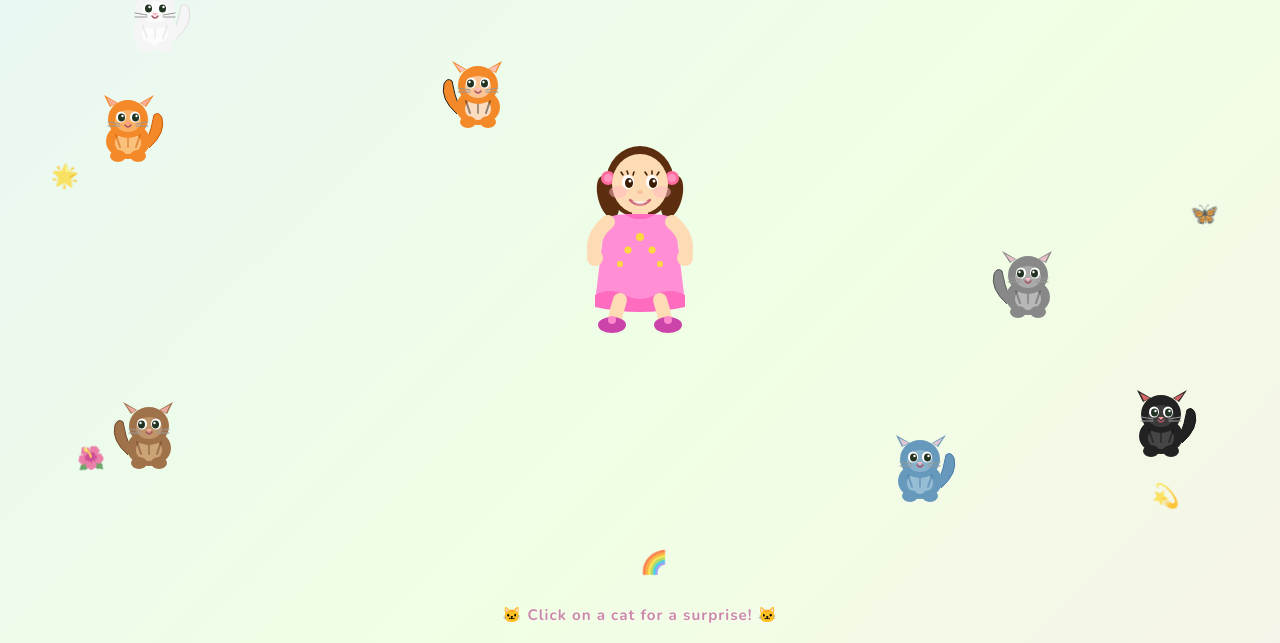
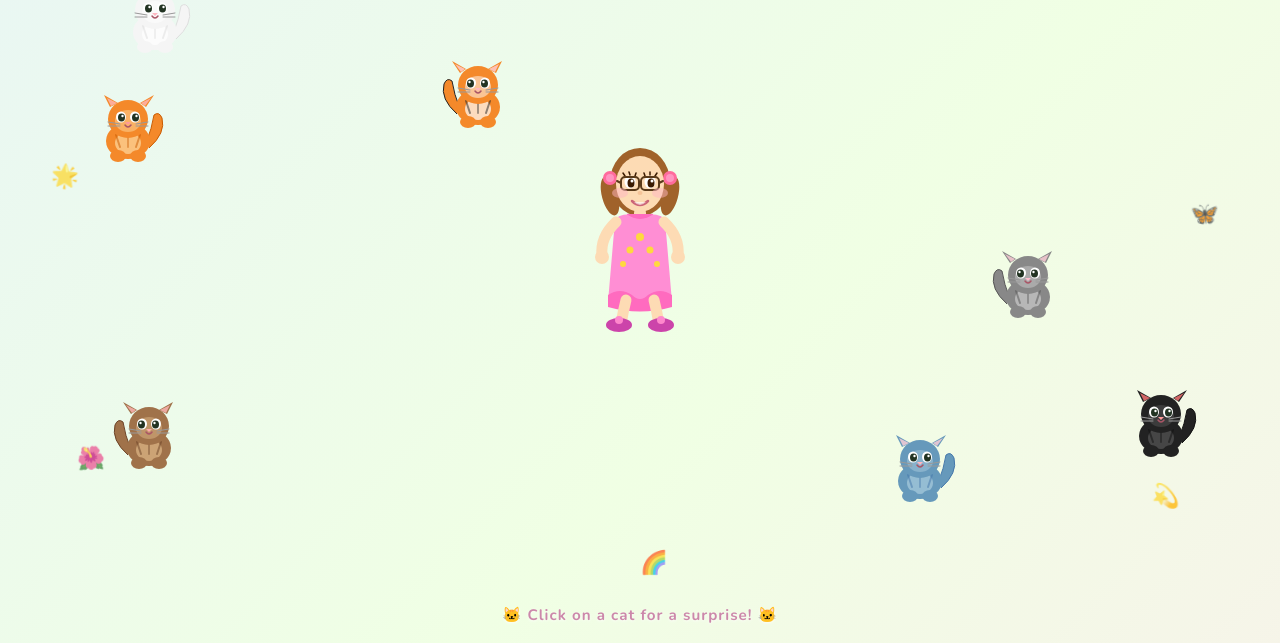
Before and after one commit to richards-bot/layla, a plain HTML site: page index.html in a window 1280 px wide. Shown: the part 157-800 px from the top of the page. Drawn offline with nearby package versions, Linux system fonts and the light colour scheme.

Commit message:
Update girl: slimmer, light brown hair, glasses 🤓

```diff
--- a/index.html
+++ b/index.html
@@ -196,75 +196,81 @@ body {
 <!-- GIRL CHARACTER -->
 <div id="girl" class="girl-idle">
   <svg viewBox="0 0 120 180" xmlns="http://www.w3.org/2000/svg">
-    <!-- Hair back -->
-    <ellipse cx="60" cy="40" rx="34" ry="36" fill="#5C2D0E"/>
+    <!-- Hair back (light brown) -->
+    <ellipse cx="60" cy="40" rx="30" ry="34" fill="#A0622A"/>
     <!-- Two pigtails -->
-    <ellipse cx="28" cy="55" rx="10" ry="22" fill="#5C2D0E" transform="rotate(-15,28,55)"/>
-    <ellipse cx="92" cy="55" rx="10" ry="22" fill="#5C2D0E" transform="rotate(15,92,55)"/>
+    <ellipse cx="30" cy="54" rx="8" ry="20" fill="#A0622A" transform="rotate(-15,30,54)"/>
+    <ellipse cx="90" cy="54" rx="8" ry="20" fill="#A0622A" transform="rotate(15,90,54)"/>
     <!-- Hair ribbons -->
-    <circle cx="28" cy="36" r="7" fill="#FF6B9D"/>
-    <circle cx="92" cy="36" r="7" fill="#FF6B9D"/>
-    <circle cx="28" cy="36" r="4" fill="#FF94C0"/>
-    <circle cx="92" cy="36" r="4" fill="#FF94C0"/>
-    <!-- Skin - face -->
-    <ellipse cx="60" cy="42" rx="28" ry="30" fill="#FDDBB4"/>
+    <circle cx="30" cy="36" r="7" fill="#FF6B9D"/>
+    <circle cx="90" cy="36" r="7" fill="#FF6B9D"/>
+    <circle cx="30" cy="36" r="4" fill="#FF94C0"/>
+    <circle cx="90" cy="36" r="4" fill="#FF94C0"/>
+    <!-- Skin - face (slightly narrower) -->
+    <ellipse cx="60" cy="42" rx="24" ry="28" fill="#FDDBB4"/>
     <!-- Eyes -->
-    <ellipse cx="48" cy="40" rx="6" ry="7" fill="white"/>
-    <ellipse cx="72" cy="40" rx="6" ry="7" fill="white"/>
-    <ellipse cx="49" cy="41" rx="4" ry="5" fill="#3A1A00"/>
-    <ellipse cx="73" cy="41" rx="4" ry="5" fill="#3A1A00"/>
-    <circle cx="50" cy="39" r="1.5" fill="white"/>
-    <circle cx="74" cy="39" r="1.5" fill="white"/>
+    <ellipse cx="50" cy="40" rx="5.5" ry="6.5" fill="white"/>
+    <ellipse cx="70" cy="40" rx="5.5" ry="6.5" fill="white"/>
+    <ellipse cx="51" cy="41" rx="3.5" ry="4.5" fill="#3A1A00"/>
+    <ellipse cx="71" cy="41" rx="3.5" ry="4.5" fill="#3A1A00"/>
+    <circle cx="52" cy="39" r="1.5" fill="white"/>
+    <circle cx="72" cy="39" r="1.5" fill="white"/>
     <!-- Eyelashes -->
-    <line x1="43" y1="33" x2="41" y2="30" stroke="#3A1A00" stroke-width="1.5" stroke-linecap="round"/>
-    <line x1="48" y1="32" x2="47" y2="29" stroke="#3A1A00" stroke-width="1.5" stroke-linecap="round"/>
-    <line x1="53" y1="33" x2="54" y2="30" stroke="#3A1A00" stroke-width="1.5" stroke-linecap="round"/>
-    <line x1="67" y1="33" x2="65" y2="30" stroke="#3A1A00" stroke-width="1.5" stroke-linecap="round"/>
-    <line x1="72" y1="32" x2="72" y2="29" stroke="#3A1A00" stroke-width="1.5" stroke-linecap="round"/>
-    <line x1="77" y1="33" x2="79" y2="30" stroke="#3A1A00" stroke-width="1.5" stroke-linecap="round"/>
+    <line x1="45" y1="34" x2="43" y2="31" stroke="#3A1A00" stroke-width="1.5" stroke-linecap="round"/>
+    <line x1="50" y1="33" x2="49" y2="30" stroke="#3A1A00" stroke-width="1.5" stroke-linecap="round"/>
+    <line x1="55" y1="34" x2="56" y2="31" stroke="#3A1A00" stroke-width="1.5" stroke-linecap="round"/>
+    <line x1="65" y1="34" x2="64" y2="31" stroke="#3A1A00" stroke-width="1.5" stroke-linecap="round"/>
+    <line x1="70" y1="33" x2="70" y2="30" stroke="#3A1A00" stroke-width="1.5" stroke-linecap="round"/>
+    <line x1="75" y1="34" x2="77" y2="31" stroke="#3A1A00" stroke-width="1.5" stroke-linecap="round"/>
+    <!-- Glasses -->
+    <rect x="41" y="35" width="18" height="13" rx="4" fill="none" stroke="#5A3A1A" stroke-width="2"/>
+    <rect x="61" y="35" width="18" height="13" rx="4" fill="none" stroke="#5A3A1A" stroke-width="2"/>
+    <line x1="59" y1="41" x2="61" y2="41" stroke="#5A3A1A" stroke-width="2"/>
+    <line x1="41" y1="41" x2="37" y2="39" stroke="#5A3A1A" stroke-width="2" stroke-linecap="round"/>
+    <line x1="79" y1="41" x2="83" y2="39" stroke="#5A3A1A" stroke-width="2" stroke-linecap="round"/>
     <!-- Rosy cheeks -->
-    <ellipse cx="38" cy="50" rx="9" ry="6" fill="#FFB6C1" opacity="0.5"/>
-    <ellipse cx="82" cy="50" rx="9" ry="6" fill="#FFB6C1" opacity="0.5"/>
+    <ellipse cx="40" cy="51" rx="8" ry="5" fill="#FFB6C1" opacity="0.5"/>
+    <ellipse cx="80" cy="51" rx="8" ry="5" fill="#FFB6C1" opacity="0.5"/>
     <!-- Nose -->
-    <ellipse cx="60" cy="50" rx="3" ry="2" fill="#F5C498"/>
+    <ellipse cx="60" cy="51" rx="2.5" ry="2" fill="#F5C498"/>
     <!-- Smile -->
-    <path d="M50 58 Q60 67 70 58" stroke="#CC6677" stroke-width="2.5" fill="none" stroke-linecap="round"/>
+    <path d="M52 59 Q60 67 68 59" stroke="#CC6677" stroke-width="2.5" fill="none" stroke-linecap="round"/>
     <!-- Teeth -->
-    <path d="M52 59 Q60 66 68 59" fill="white" opacity="0.6"/>
+    <path d="M54 60 Q60 66 66 60" fill="white" opacity="0.6"/>
 
-    <!-- Neck -->
-    <rect x="52" y="68" width="16" height="14" rx="4" fill="#FDDBB4"/>
+    <!-- Neck (narrower) -->
+    <rect x="54" y="67" width="12" height="14" rx="4" fill="#FDDBB4"/>
 
-    <!-- Dress body -->
-    <path d="M25 78 Q30 72 52 72 L60 78 L68 72 Q90 72 95 78 L105 160 Q60 170 15 160 Z" fill="#FF8ED4"/>
+    <!-- Dress body — slimmer torso -->
+    <path d="M35 78 Q38 72 54 72 L60 77 L66 72 Q82 72 85 78 L92 160 Q60 168 28 160 Z" fill="#FF8ED4"/>
     <!-- Dress collar -->
-    <path d="M45 72 Q60 82 75 72" fill="#FF6BBF" stroke="#FF6BBF" stroke-width="1"/>
+    <path d="M47 72 Q60 81 73 72" fill="#FF6BBF" stroke="#FF6BBF" stroke-width="1"/>
     <!-- Dress decorations -->
     <circle cx="60" cy="95" r="4" fill="#FFD93D"/>
-    <circle cx="48" cy="108" r="3.5" fill="#FFD93D"/>
-    <circle cx="72" cy="108" r="3.5" fill="#FFD93D"/>
-    <circle cx="40" cy="122" r="3" fill="#FFD93D"/>
-    <circle cx="80" cy="122" r="3" fill="#FFD93D"/>
+    <circle cx="50" cy="108" r="3.5" fill="#FFD93D"/>
+    <circle cx="70" cy="108" r="3.5" fill="#FFD93D"/>
+    <circle cx="43" cy="122" r="3" fill="#FFD93D"/>
+    <circle cx="77" cy="122" r="3" fill="#FFD93D"/>
     <!-- Dress bottom ruffle -->
-    <path d="M15 153 Q30 145 45 153 Q60 161 75 153 Q90 145 105 153 L105 165 Q60 175 15 165 Z" fill="#FF6BBF"/>
+    <path d="M28 153 Q40 145 52 153 Q60 161 68 153 Q80 145 92 153 L92 165 Q60 174 28 165 Z" fill="#FF6BBF"/>
 
-    <!-- Arms -->
+    <!-- Arms (slimmer) -->
     <!-- Left arm -->
-    <path d="M28 80 Q10 95 15 115" stroke="#FDDBB4" stroke-width="14" fill="none" stroke-linecap="round"/>
-    <ellipse cx="15" cy="116" rx="8" ry="8" fill="#FDDBB4"/>
+    <path d="M36 80 Q20 95 22 114" stroke="#FDDBB4" stroke-width="11" fill="none" stroke-linecap="round"/>
+    <ellipse cx="22" cy="115" rx="7" ry="7" fill="#FDDBB4"/>
     <!-- Right arm -->
-    <path d="M92 80 Q110 95 105 115" stroke="#FDDBB4" stroke-width="14" fill="none" stroke-linecap="round"/>
-    <ellipse cx="105" cy="116" rx="8" ry="8" fill="#FDDBB4"/>
+    <path d="M84 80 Q100 95 98 114" stroke="#FDDBB4" stroke-width="11" fill="none" stroke-linecap="round"/>
+    <ellipse cx="98" cy="115" rx="7" ry="7" fill="#FDDBB4"/>
 
-    <!-- Legs -->
-    <path d="M40 158 Q36 170 34 182" stroke="#FDDBB4" stroke-width="14" fill="none" stroke-linecap="round"/>
-    <path d="M80 158 Q84 170 86 182" stroke="#FDDBB4" stroke-width="14" fill="none" stroke-linecap="round"/>
+    <!-- Legs (slimmer) -->
+    <path d="M46 158 Q43 170 41 182" stroke="#FDDBB4" stroke-width="11" fill="none" stroke-linecap="round"/>
+    <path d="M74 158 Q77 170 79 182" stroke="#FDDBB4" stroke-width="11" fill="none" stroke-linecap="round"/>
     <!-- Shoes -->
-    <ellipse cx="32" cy="183" rx="14" ry="8" fill="#CC44AA"/>
-    <ellipse cx="88" cy="183" rx="14" ry="8" fill="#CC44AA"/>
+    <ellipse cx="39" cy="183" rx="13" ry="7" fill="#CC44AA"/>
+    <ellipse cx="81" cy="183" rx="13" ry="7" fill="#CC44AA"/>
     <!-- Shoe bows -->
-    <circle cx="32" cy="178" r="4" fill="#FF88CC"/>
-    <circle cx="88" cy="178" r="4" fill="#FF88CC"/>
+    <circle cx="39" cy="178" r="4" fill="#FF88CC"/>
+    <circle cx="81" cy="178" r="4" fill="#FF88CC"/>
   </svg>
 </div>
 
```
